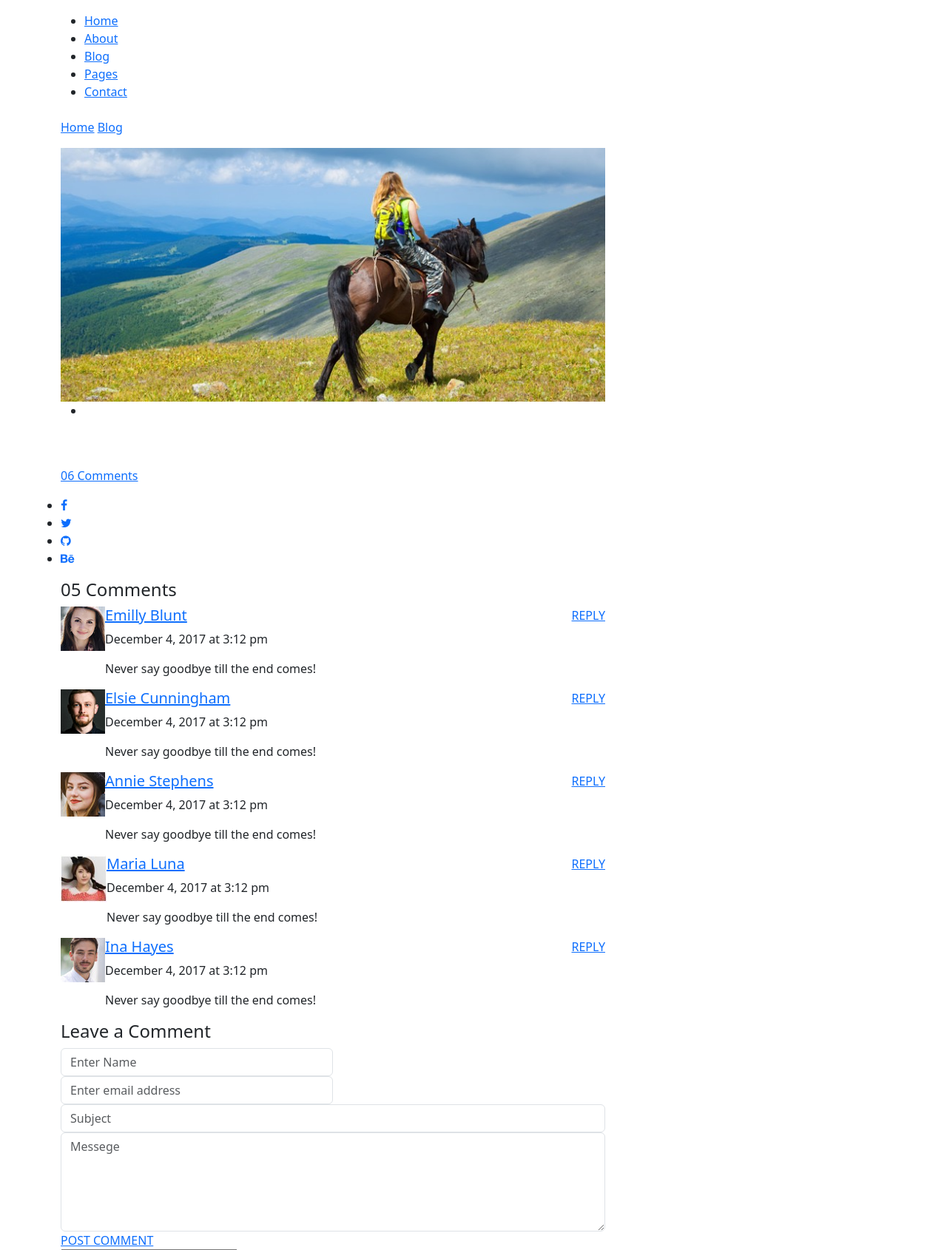
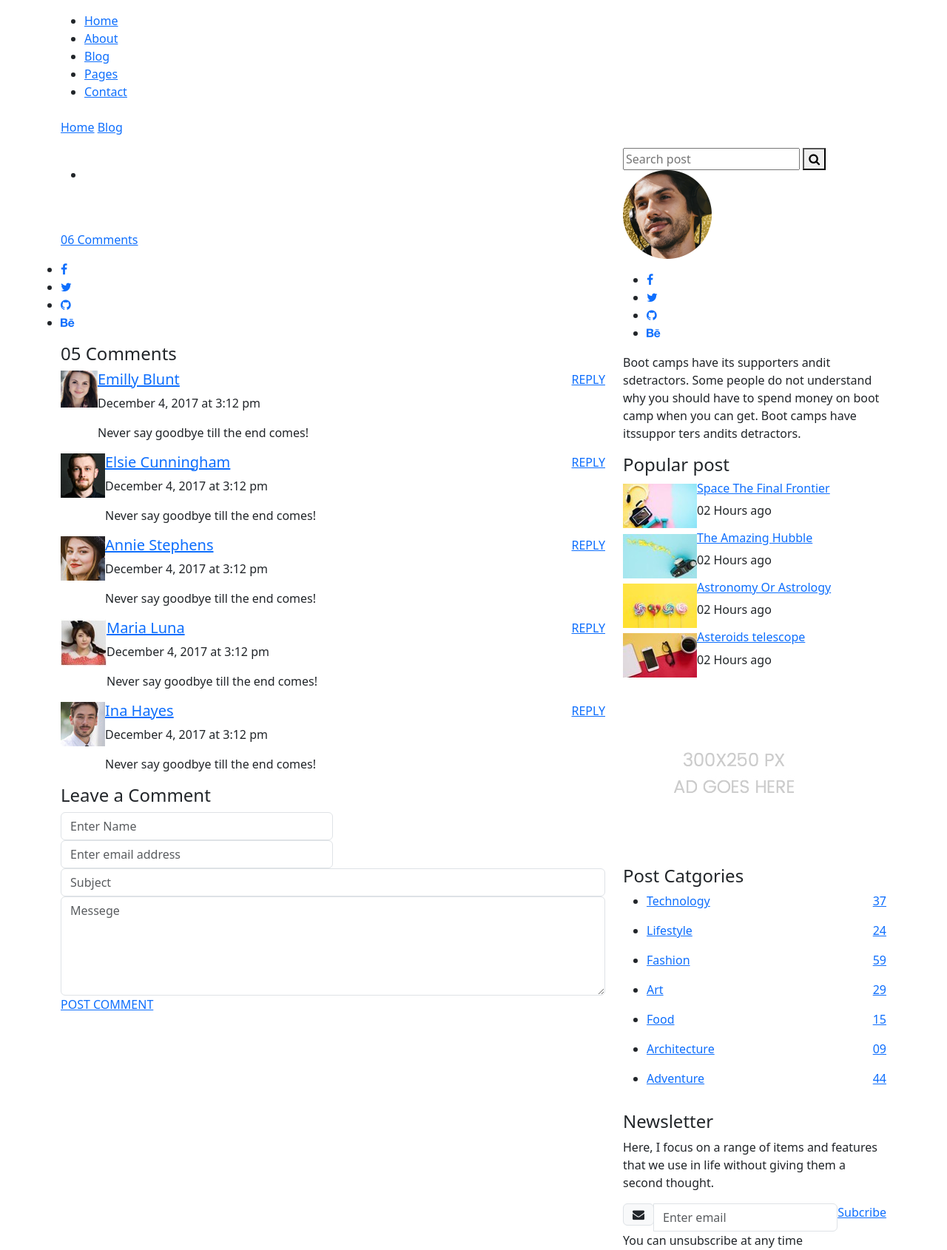
Before and after one commit to Amiraliarzande/django, a Django app: template templates/blog/blog-single.html in a window 1280 px wide. Shown: the part 238-1928 px from the top of the page at 74% size. Run offline with Django 3.2, Linux system fonts and the light colour scheme; the template is opened without the code that fills it, so the values that code supplies are empty; some libraries are stand-ins or nearby versions.

Commit message:
static and dynamic in singel blog
static and dynamic in single blog

```diff
--- a/templates/blog/blog-single.html
+++ b/templates/blog/blog-single.html
@@ -1,15 +1,14 @@
-{% extends "base.html" %}
+{% extends 'base.html' %}
 {% load static %}
 {% block content %}
-
   <section class="relative about-banner">
     <div class="overlay overlay-bg"></div>
     <div class="container">
       <div class="row d-flex align-items-center justify-content-center">
         <div class="about-content col-lg-12">
-            <h1 class="text-white">{{post.title}}</h1>
+          <h1 class="text-white">{{ post.title }}</h1>
           <p class="text-white link-nav">
-              <a href="{% url "website:home" %}">Home</a> <span class="lnr lnr-arrow-right"></span><a href="{% url "blog:blog_home" %}">Blog</a> <span class="lnr lnr-arrow-right"></span> <a href="{% url "blog:blog_single" pid=post.id %}">{{post.title}}</a>
+            <a href="{% url 'website:home' %}">Home</a> <span class="lnr lnr-arrow-right"></span><a href="{% url 'blog:blog_home' %}">Blog</a> <span class="lnr lnr-arrow-right"></span> <a href="{% url 'blog:blog_single' pid=post.id %}">{{ post.title }}</a>
           </p>
         </div>
       </div>
@@ -23,13 +22,13 @@
           <div class="single-post row">
             <div class="col-lg-12">
               <div class="feature-img">
-                  <img class="img-fluid" src="{% static 'img/blog/feature-img1.jpg' %}" alt />
+                <img class="img-fluid" src="{{ post.image.url }}" alt />
               </div>
             </div>
             <div class="col-lg-3 col-md-3 meta-details">
               <ul class="tags">
                 <li>
-                    <a href="#">{{ post.category.all|join:", " }}</a>
+                  <a href="#">{{ post.category.all|join:', ' }}</a>
                 </li>
               </ul>
               <div class="user-details row">
@@ -62,15 +61,11 @@
               </div>
             </div>
             <div class="col-lg-9 col-md-9">
-                <h3 class="mt-20 mb-20">{{post.title}}</h3>
-                <p class="excert">{{post.content}}</p>
-
+              <h3 class="mt-20 mb-20">{{ post.title }}</h3>
+              <p class="excert">{{ post.content }}</p>
             </div>
-              <div class="col-lg-12">
+            <div class="col-lg-12"></div>
           </div>
-            </div>
-            <div class="navigation-area">
-              <div class="row">
           <div class="navigation-area">
             <div class="row">
               {% if previous_post %}
@@ -115,13 +110,14 @@
                 </div>
               {% endif %}
             </div>
+          </div>
           <div class="comments-area">
             <h4>05 Comments</h4>
             <div class="comment-list">
               <div class="single-comment justify-content-between d-flex">
                 <div class="user justify-content-between d-flex">
                   <div class="thumb">
-                      <img src="{% static 'img/blog/c1.jpg' %}" alt />
+                    <img class="img-fluid" style="max-width: 50px;" src="{% static 'img/blog/c1.jpg' %}" alt />
                   </div>
                   <div class="desc">
                     <h5><a href="#">Emilly Blunt</a></h5>
@@ -407,5 +403,4 @@
       </div>
     </div>
   </section>
-
-{% endblock content %}
+{% endblock %}
```
Lines whose indentation alone changed are shown as unchanged.
